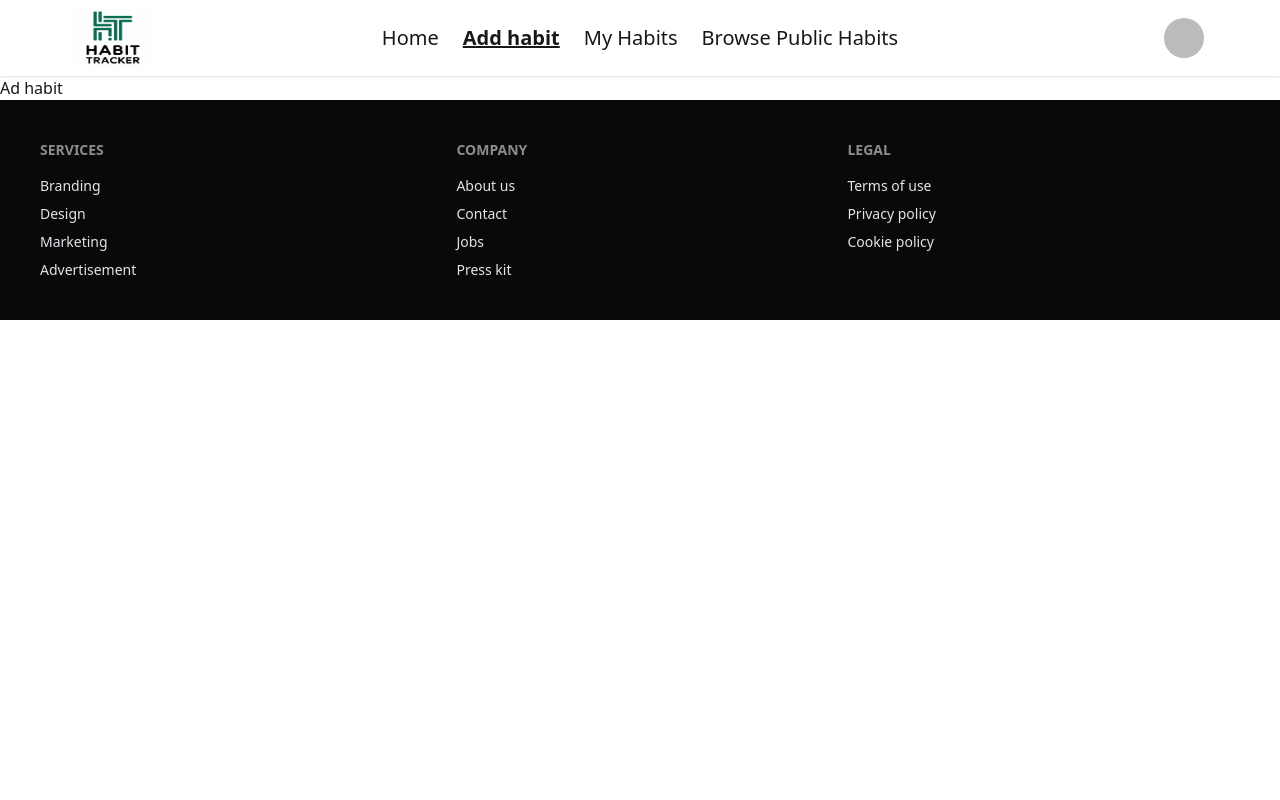
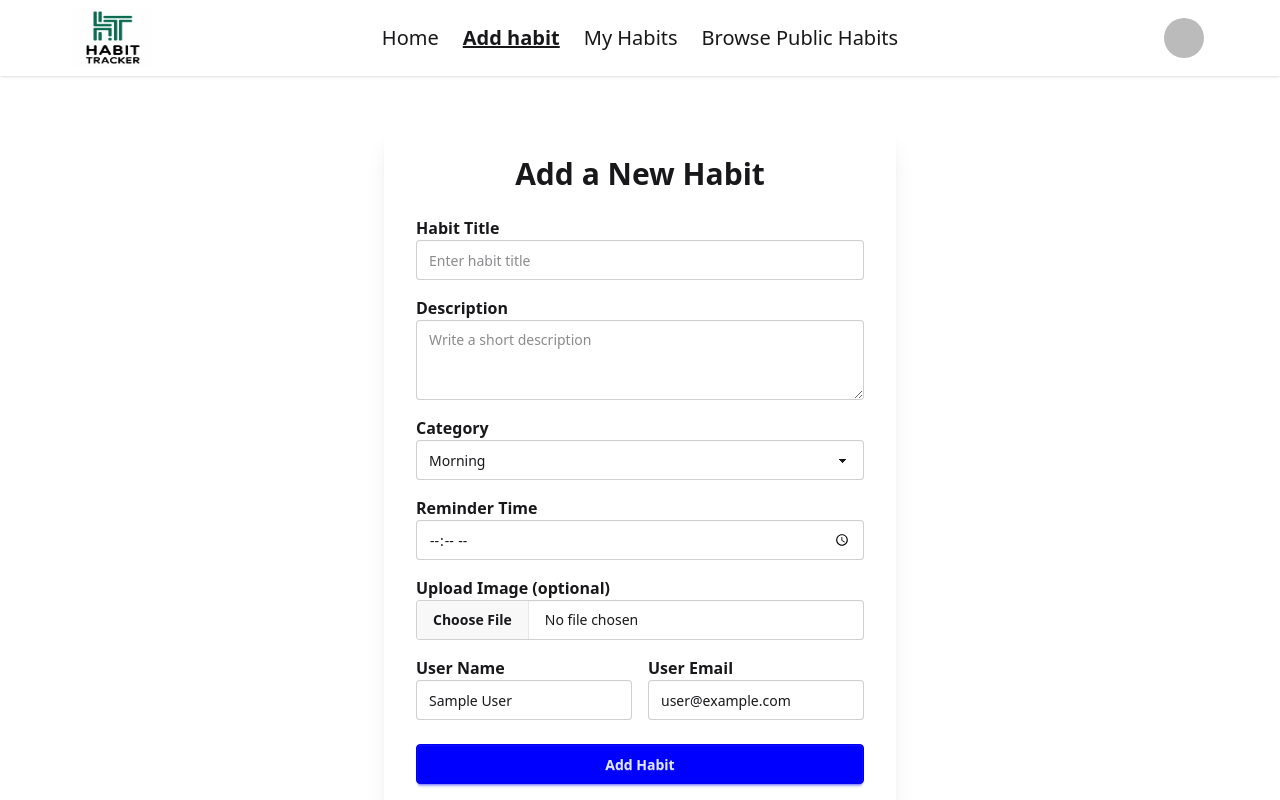
Before and after one commit to aliraj15dev/habit-tracker-client, a React (Vite) app: page /addhabit in a window 1280 px wide. Shown: the top 800 px of the page. Built offline with nearby package versions, Linux system fonts and the light colour scheme; no server answers; sample sign-in values are in the browser's storage.

Commit message:
added error page

```diff
--- a/src/components/FeaturedHabits.jsx
+++ b/src/components/FeaturedHabits.jsx
@@ -2,7 +2,7 @@ import { Link } from "react-router";
 
 
 const FeaturedHabits = ({userHabit}) => {
-    const {image,description,user_name } = userHabit
+    const {image,description,userName } = userHabit
 
     return (
         <div className="p-4 rounded-lg border-2 border-gray-200 space-y-3">
@@ -13,7 +13,7 @@ const FeaturedHabits = ({userHabit}) => {
           />
         </figure>
         <div className="text-xl font-bold">
-          <h3>{user_name}</h3>
+          <h3>{userName}</h3>
         </div>
         <div className="">
           <h2>{description}</h2>
--- a/src/pages/AddHabit.jsx
+++ b/src/pages/AddHabit.jsx
@@ -1,11 +1,151 @@
-import React from 'react';
+import { use, useState } from "react";
+import { motion } from "framer-motion";
+import { AuthContext } from "../contexts/AuthContext";
+import toast from "react-hot-toast";
 
 const AddHabit = () => {
-    return (
+  const { user } = use(AuthContext);
+  const [loading, setLoading] = useState(false);
+
+  const handleAddHabit = async (e) => {
+    e.preventDefault();
+    setLoading(true);
+
+    const form = e.target;
+    const title = form.title.value;
+    const description = form.description.value;
+    const category = form.category.value;
+    const time = form.time.value;
+    const imageFile = form.image.files[0];
+
+    let uploadedImage = "";
+    if (imageFile) {
+      const formData = new FormData();
+      formData.append("image", imageFile);
+      const res = await fetch(
+        `https://api.imgbb.com/1/upload?key=2d721fd85088ef34c6fdda3efa36e17d`,
+        {
+          method: "POST",
+          body: formData,
+        }
+      );
+      const data = await res.json();
+      uploadedImage = data.data.url;
+    }
+
+    const newHabit = {
+      title,
+      description,
+      category,
+      reminderTime: time,
+      image: uploadedImage,
+      userEmail: user?.email,
+      userName: user?.displayName,
+    };
+
+    await fetch("http://localhost:3000/addedHabit", {
+      method: "POST",
+      headers: { "Content-Type": "application/json" },
+      body: JSON.stringify(newHabit),
+    });
+
+    setLoading(false);
+    form.reset();
+    toast.success("Habit Added Successfully!");
+  };
+
+  return (
+    <motion.div
+      className="max-w-lg mx-auto my-12 bg-base-100 shadow-xl p-8 rounded-2xl"
+      initial={{ opacity: 0, y: 50 }}
+      animate={{ opacity: 1, y: 0 }}
+      transition={{ duration: 0.8 }}
+    >
+      <h2 className="text-3xl font-bold text-center mb-6">
+        Add a New Habit
+      </h2>
+
+      <form onSubmit={handleAddHabit} className="space-y-4">
         <div>
-            Ad habit
+          <label className="font-semibold">Habit Title</label>
+          <input
+            type="text"
+            name="title"
+            required
+            placeholder="Enter habit title"
+            className="input input-bordered w-full"
+          />
         </div>
-    );
+
+        <div>
+          <label className="font-semibold">Description</label>
+          <textarea
+            name="description"
+            required
+            placeholder="Write a short description"
+            className="textarea textarea-bordered w-full"
+          ></textarea>
+        </div>
+
+        <div>
+          <label className="font-semibold">Category</label>
+          <select defaultValue="Choose Category" name="category" required className="select select-bordered w-full">
+            <option>Morning</option>
+            <option>Work</option>
+            <option>Fitness</option>
+            <option>Evening</option>
+            <option>Study</option>
+          </select>
+        </div>
+
+        <div>
+          <label className="font-semibold">Reminder Time</label>
+          <input
+            type="time"
+            name="time"
+            required
+            className="input input-bordered w-full"
+          />
+        </div>
+
+        <div>
+          <label className="font-semibold">Upload Image (optional)</label>
+          <input type="file" name="image" accept="image/*" className="file-input file-input-bordered w-full" />
+        </div>
+
+        <div className="grid md:grid-cols-2 gap-4">
+          <div>
+            <label className="font-semibold">User Name</label>
+            <input
+              type="text"
+              readOnly
+              value={user?.displayName || ""}
+              className="input input-bordered w-full"
+            />
+          </div>
+          <div>
+            <label className="font-semibold">User Email</label>
+            <input
+              type="email"
+              readOnly
+              value={user?.email || ""}
+              className="input input-bordered w-full"
+            />
+          </div>
+        </div>
+
+        <div className="text-center mt-6">
+          <button
+            type="submit"
+            disabled={loading}
+            className="btn btn-primary w-full"
+          >
+            {loading ? "Adding..." : "Add Habit"}
+          </button>
+        </div>
+      </form>
+    </motion.div>
+  );
 };
 
 export default AddHabit;
--- /dev/null
+++ b/src/pages/ErrorPage.jsx
@@ -0,0 +1,23 @@
+import { useNavigate } from 'react-router';
+import ErrorPage404 from '../assets/Error-404.png'
+
+const ErrorPage = () => {
+
+    const navigate = useNavigate()
+    const handleBackPage =()=>{
+        navigate(-1)
+    }
+
+    return(
+        <div className='bg-gray-100'>
+            <div className='max-w-9/10 mx-auto flex flex-col justify-center items-center py-20'>
+                <img className='w-60' src={ErrorPage404} alt="Error Image" />
+                <h2 className='text-3xl font-bold'>Oops, Page not Found</h2>
+                <p>The page you are looking for is not available.</p>
+                <button onClick={handleBackPage} className='btn bg-linear-to-r from-blue-600 to-violet-500 text-white'>Go Back</button>
+            </div>
+        </div>
+    )
+};
+
+export default ErrorPage;
--- a/src/pages/Home.jsx
+++ b/src/pages/Home.jsx
@@ -11,7 +11,6 @@ const userHabitsPromise = fetch("http://localhost:3000/userHabits").then(
 
 const Home = () => {
   const userHabits = use(userHabitsPromise);
-  console.log(userHabits);
   return (
     <>
       <Banner />
@@ -23,8 +22,8 @@ const Home = () => {
         </div>
         <WhyBuildHabits />
         <HowItWorks />
+      </div>
         <SuccessStories />
-      </div>
     </>
   );
 };
--- a/src/pages/MyHabits.jsx
+++ b/src/pages/MyHabits.jsx
@@ -1,5 +1,3 @@
-import React from 'react';
-
 const MyHabits = () => {
     return (
         <div>
--- a/src/pages/SuccessStories.jsx
+++ b/src/pages/SuccessStories.jsx
@@ -7,7 +7,7 @@ const SuccessStories = () => {
       whileInView={{ opacity: 1, scale: 1 }}
       transition={{ duration: 0.8 }}
       viewport={{ once: true }}
-      className="my-20 px-6 text-center bg-linear-to-r from-purple-50 to-blue-50 py-16"
+      className="mt-20 px-6 text-center bg-linear-to-r from-purple-50 to-blue-50 py-16"
     >
       <h2 className="text-3xl font-bold mb-10">💬 Success Stories</h2>
       <div className="grid md:grid-cols-3 gap-6">
--- a/src/routes/MainRoute.jsx
+++ b/src/routes/MainRoute.jsx
@@ -8,6 +8,7 @@ import Login from "../pages/Login";
 import Signup from "../pages/Signup";
 import PrivateRoute from "./PrivateRoute";
 import ViewDetails from "../pages/ViewDetails";
+import ErrorPage from "../pages/ErrorPage";
 
 const router = createBrowserRouter([
   {
@@ -42,6 +43,9 @@ const router = createBrowserRouter([
         ), },
     ],
   },
+  {
+    path:'*', Component:ErrorPage
+  }
 ]);
 
 export default router;
```
Also changed, not shown: src/assets/error-404.png (added).
